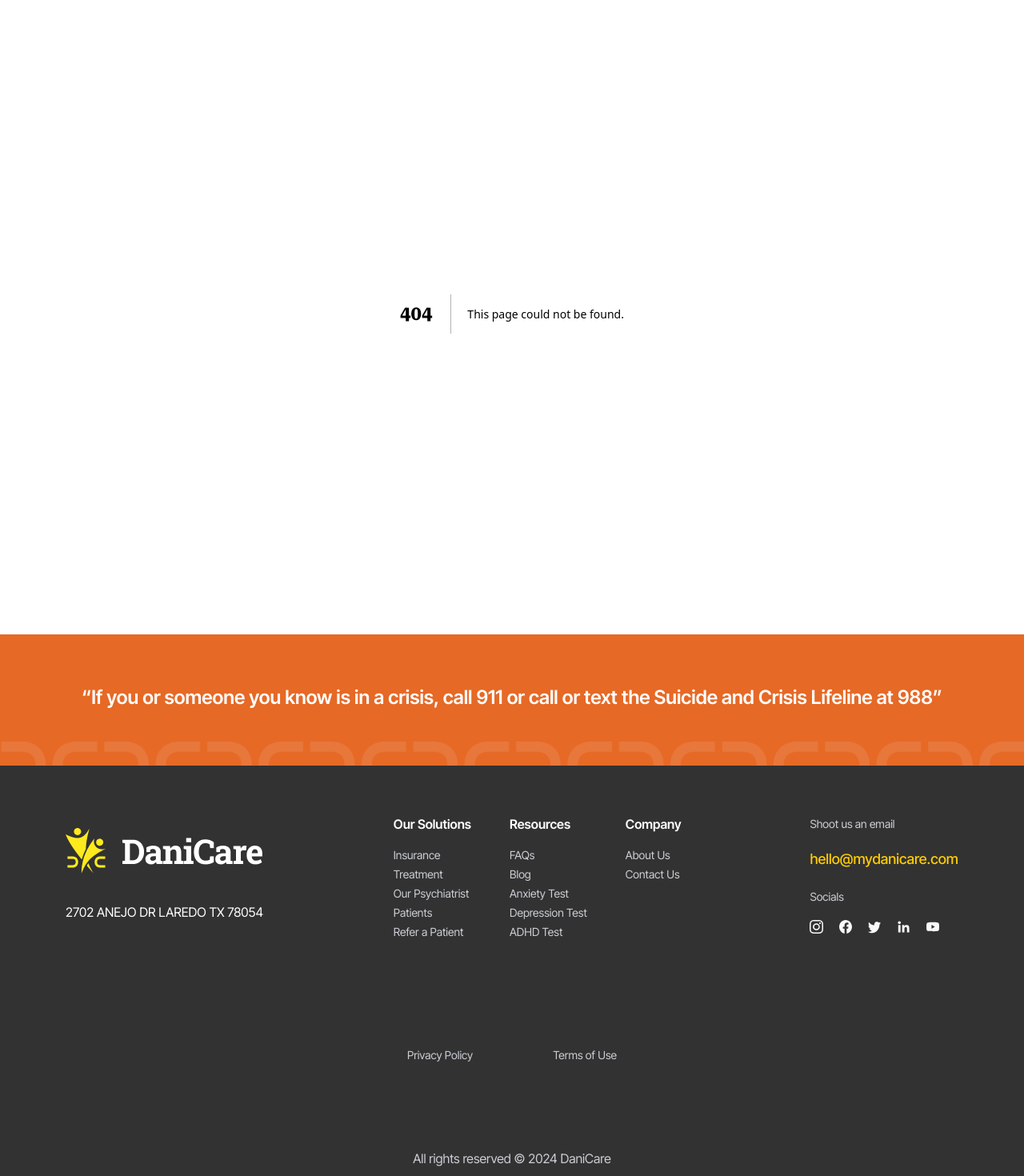
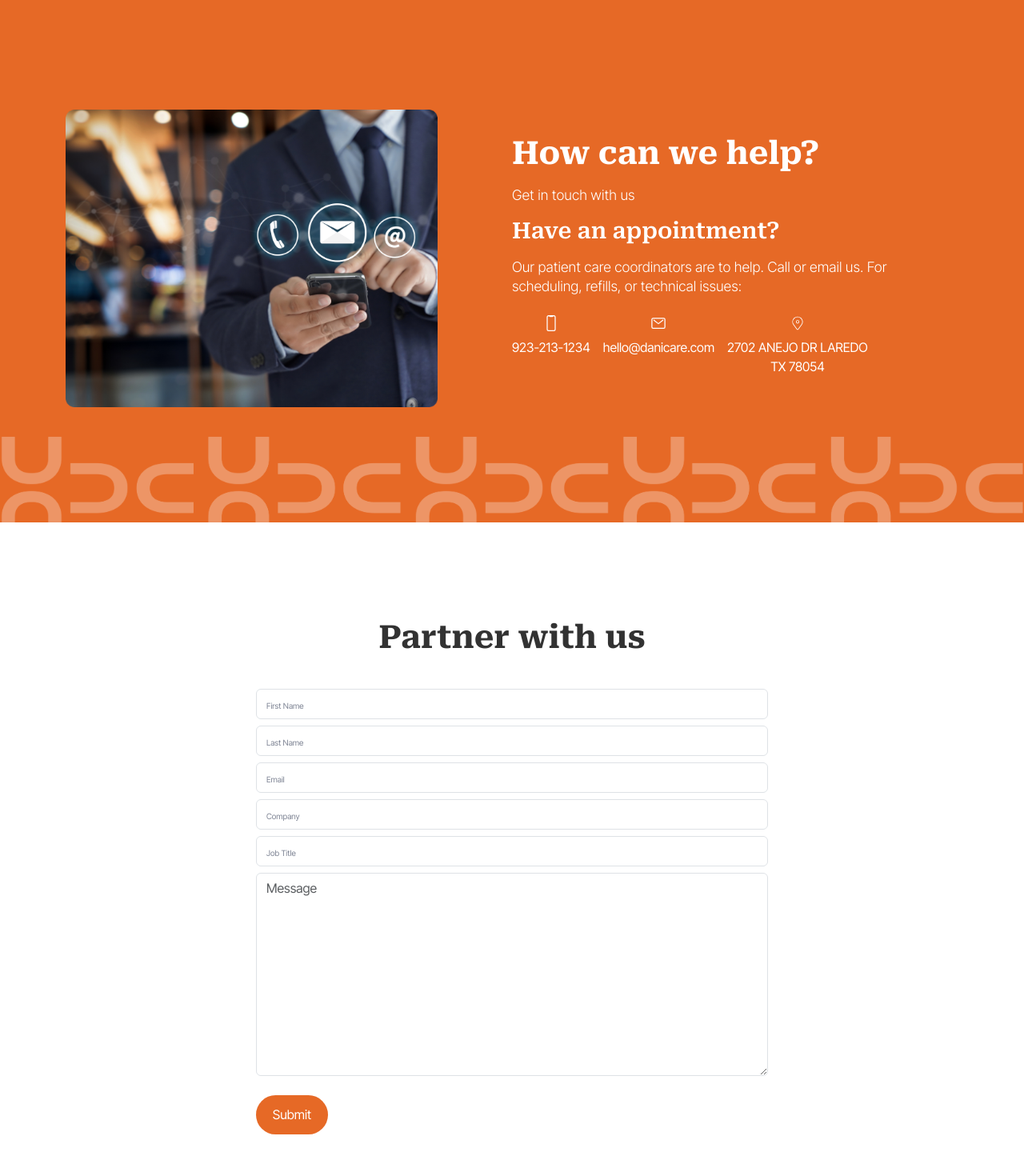
Before and after one commit to jupitaco/Danicare, a Next.js app: page /contact-us in a window 1280 px wide. Before the commit this address had no page. Shown: the part 100-1570 px from the top of the page at 80% size. Built offline with nearby package versions, Linux system fonts and the light colour scheme.

Commit message:
Add contact

```diff
--- /dev/null
+++ b/app/contact-us/Contact.module.scss
@@ -0,0 +1,31 @@
+.contactUs {
+  h3 {
+    font-family: var(--font-robotoSerif);
+    font-weight: 600;
+  }
+
+  .hero {
+    article {
+      display: flex;
+      flex-direction: column;
+      justify-content: center;
+      align-items: center;
+    }
+    padding: 5em 0;
+    background: var(--secColor) url('../../public/patternBG.png') bottom center
+      no-repeat;
+    background-size: contain;
+
+    color: var(--white);
+
+    a {
+      color: var(--white);
+    }
+  }
+
+  @media screen and (min-width: 900px) {
+    .hero {
+      padding: 9em 0;
+    }
+  }
+}
--- /dev/null
+++ b/app/contact-us/page.js
@@ -0,0 +1,100 @@
+import React from 'react';
+import styles from './Contact.module.scss';
+import { IoMailOutline, IoPhonePortraitOutline } from 'react-icons/io5';
+import { CiLocationOn } from 'react-icons/ci';
+import Image from 'next/image';
+import contact from '@/public/contact.png';
+import { Inputs, contactForm } from '@/components/AllData';
+
+export default function ContactUs() {
+  return (
+    <main className={styles.contactUs}>
+      <section className={styles.hero}>
+        <article className='container d-flex flex-column flex-lg-row justify-content-between'>
+          <figure className='col-12 col-lg-5'>
+            <Image src={contact} alt='' />
+          </figure>
+          <div className='col-12 col-lg-6 mt-5 mt-lg-0'>
+            <h1>How can we help?</h1>
+            <p className='my-3'>Get in touch with us</p>
+
+            <h3>Have an appointment?</h3>
+            <p className='my-3'>
+              Our patient care coordinators are to help. Call or email us. For
+              scheduling, refills, or technical issues:
+            </p>
+
+            <div className='d-flex flex-wrap gap-3 mt-4 align-items-start'>
+              <div className='d-flex flex-column justify-content-center align-items-center'>
+                <IoPhonePortraitOutline size={20} />
+                <a href='tel: 923-213-1234' className='my-2'>
+                  {' '}
+                  923-213-1234
+                </a>
+              </div>
+              <div className='d-flex flex-column justify-content-center align-items-center'>
+                <IoMailOutline size={20} />
+                <a href='mailto: hello@danicare.com' className='my-2'>
+                  {' '}
+                  hello@danicare.com
+                </a>
+              </div>
+              <div className='d-flex flex-column justify-content-center align-items-center'>
+                <CiLocationOn size={20} />
+                <address className='my-2 text-center'>
+                  2702 ANEJO DR LAREDO <br /> TX 78054
+                </address>
+              </div>
+            </div>
+          </div>
+        </article>
+      </section>
+
+      <section className='col-12 col-md-6 d-flex flex-column mx-auto my-5 py-5'>
+        <h1 data-aos='fade-left' className='my-4 text-center'>
+          Partner with us
+        </h1>
+
+        <form
+          data-aos='fade-left'
+          className='  d-flex flex-column justify-content-between gap-2 mt-3'
+        >
+          {contactForm().map(
+            ({ id, type, label, placeholder, required, textarea }) => (
+              <>
+                {textarea ? (
+                  <textarea
+                    name={id}
+                    id={id}
+                    cols='30'
+                    rows='10'
+                    placeholder={placeholder}
+                    className='form-control'
+                  ></textarea>
+                ) : (
+                  <div key={id} className={styles.inputWrapper}>
+                    {/* <label htmlFor={label}> {label}</label> */}
+                    <input
+                      id={id}
+                      type={type}
+                      placeholder={placeholder}
+                      required={required}
+                      className='form-control'
+                    />
+                  </div>
+                )}
+              </>
+            ),
+          )}
+
+          <div className='my-3'>
+            <button className='main-btn' type='submit'>
+              {' '}
+              Submit{' '}
+            </button>
+          </div>
+        </form>
+      </section>
+    </main>
+  );
+}
--- a/components/AllData.jsx
+++ b/components/AllData.jsx
@@ -1,4 +1,60 @@
 import blogImage from '@/public/blogImage.png';
+
+export const contactForm = (val) => {
+  return [
+    {
+      id: 'firstName',
+      type: 'text',
+      label: 'First Name',
+      value: val?.firstName,
+      placeholder: 'First Name',
+      required: true,
+    },
+    {
+      id: 'lastName',
+      type: 'text',
+      label: 'Last Name',
+      value: val?.lastName,
+      placeholder: 'Last Name',
+      required: true,
+    },
+
+    {
+      id: 'Email',
+      type: 'email',
+      label: 'Email',
+      value: val?.email,
+      placeholder: 'Email',
+      required: true,
+    },
+
+    {
+      id: 'company',
+      label: 'company',
+      type: 'text',
+      value: val?.company,
+      placeholder: 'Company',
+      required: false,
+    },
+    {
+      id: 'jobTitle',
+      type: 'text',
+      label: 'Job Title',
+      value: val?.jobTitle,
+      placeholder: 'Job Title',
+      required: true,
+    },
+    {
+      id: 'message',
+      type: 'text',
+      label: 'message',
+      value: val?.message,
+      placeholder: 'Message',
+      textarea: true,
+      required: true,
+    },
+  ];
+};
 
 export const Inputs = (val) => {
   return [
```
Also changed, not shown: public/contact.png (added).
